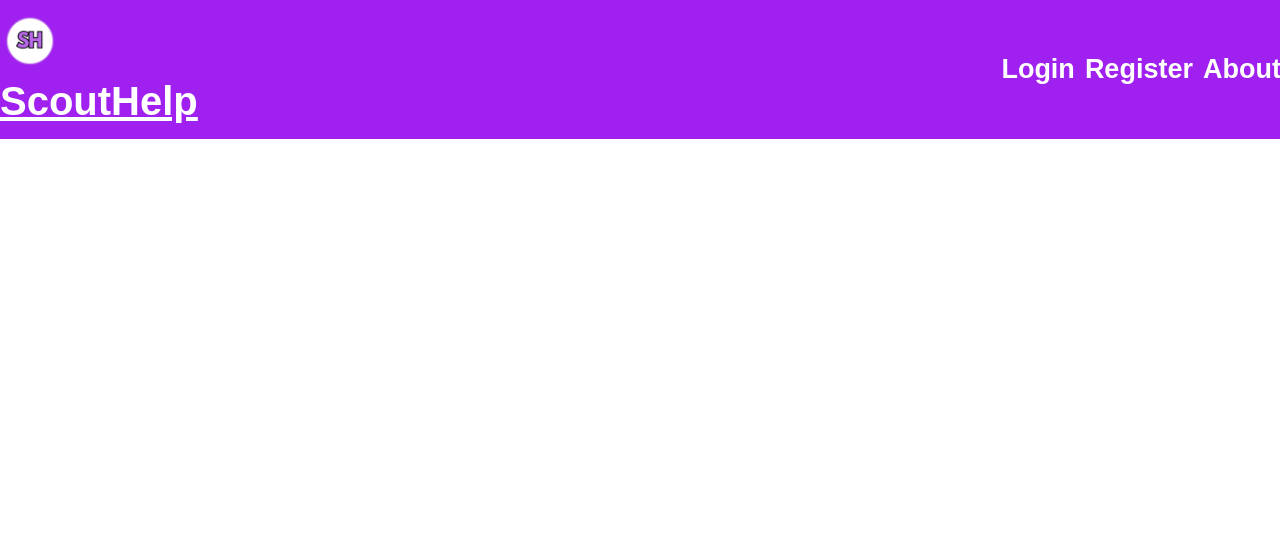
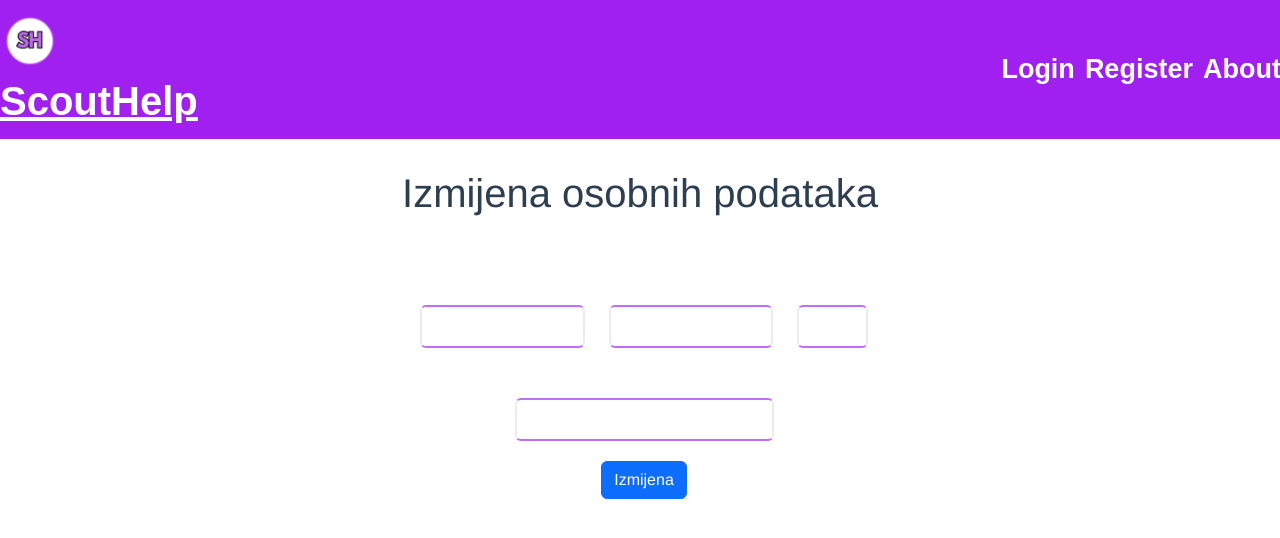
Before and after one commit to MatiaPercic/ScoutHelp-fr, a Vue app: page /updateVolonter in a window 1280 px wide. Shown: the top 538 px of the page. Built offline with nearby package versions, Linux system fonts and the light colour scheme.

Commit message:
omogućen update volontera

```diff
--- a/src/router/index.js
+++ b/src/router/index.js
@@ -63,6 +63,14 @@ const routes = [
     // which is lazy-loaded when the route is visited.
     component: () => import(/* webpackChunkName: "about" */ '../views/ProfilAdmin.vue')
   },
+  {
+    path: '/updateVolonter',
+    name: 'updateVolonter',
+    // route level code-splitting
+    // this generates a separate chunk (about.[hash].js) for this route
+    // which is lazy-loaded when the route is visited.
+    component: () => import(/* webpackChunkName: "about" */ '../views/UpdateVolonter.vue')
+  },
 ]
 
 const router = new VueRouter({
--- a/src/views/Login.vue
+++ b/src/views/Login.vue
@@ -58,6 +58,7 @@ export default {
             localStorage.removeItem("prezime");
             localStorage.removeItem("godine");
             localStorage.removeItem("email");
+            localStorage.removeItem("password");
             localStorage.removeItem("broj_aktivnosti");
             localStorage.removeItem("broj_volonterskih_sati");
         },
@@ -65,7 +66,8 @@ export default {
             localStorage.setItem("ime", user.ime);
             localStorage.setItem("prezime", user.prezime);
             localStorage.setItem("godine", user.godine);
-            localStorage.setItem("email", user.email);
+            localStorage.setItem("email", this.loginCredentials.email);
+            localStorage.setItem("password",this.loginCredentials.password);
             localStorage.setItem("broj_aktivnosti", user.broj_aktivnosti);
             localStorage.setItem("broj_volonterskih_sati", user.broj_volonterskih_sati);
         },
--- a/src/views/ProfilVolonter.vue
+++ b/src/views/ProfilVolonter.vue
@@ -1,15 +1,15 @@
 <template>
   <div class="about">
 
-    <h3 class="row">
+    <h1 class="row">
       <div class="row justify-content-between">
         <div class="col-4">Osobni podaci:</div>
         <div class="col-4" style="text-align: center">Izbornik:</div>
       </div>
-    </h3>
+    </h1>
 
     <div class="row justify-content-between">
-      <div class="col-4">
+      <div class="col-5">
         <p class="plain">
           <br />
           Ime i Prezime: {{ volonter.ime }} {{ volonter.prezime }}
@@ -26,7 +26,9 @@
           <br />
         </p>
 
-      <p class="sub_text">Izmjena lozinke ili email-a</p>
+      <p class="align">
+        <router-link to="/updateVolonter" class="sub_text"> Izmijena osobnih podataka</router-link>
+      </p>
     </div>
 
 
@@ -54,15 +56,15 @@
     </button>
 
     <p class="ogranicenje">
-      *Volonterima nije omogućeno mijenjanje
+      *Volonterima nije omogućeno mijenjanje niti unos
+      <br/>
+      novih podataka vezanih za volonterske aktivnosti.
       <br />
-      niti unos novih podataka vezanih za
-      <br />
-      volonterske aktivnosti. U slučaju
-      <br/>
-      primjećivanja krivih podataka, obratite se
+      U slučaju primjećivanja krivih podataka, obratite se
       <br/>
       osobi s administrativnom ulogom
+      <br/>
+
     </p>
   </div>
 </div>
@@ -85,6 +87,8 @@ export default {
         godine: null,
         broj_aktivnosti: null,
         broj_volonterskih_sati: null,
+        email:"",
+        password:""
       },
     };
   },
@@ -100,6 +104,8 @@ export default {
       this.volonter.godine = localStorage.getItem("godine");
       this.volonter.broj_aktivnosti = localStorage.getItem("broj_aktivnosti");
       this.volonter.broj_volonterskih_sati = localStorage.getItem("broj_volonterskih_sati");
+      this.volonter.email=localStorage.getItem("email");
+      this.volonter.password=localStorage.getItem("password");
     },
   },
 };
@@ -108,34 +114,39 @@ export default {
 <style scoped>
 .plain {
   text-align: left;
-  margin-top: 25px;
+  margin-top: 20px;
   margin-left: 10%;
-  margin-top: 1%;
+  font-size: 25px;
+
 }
 
-h3 {
-  margin-top: 3%;
+h1 {
+  margin-left: 0%;
   text-align: left;
   margin-left: 3%;
-  margin-top: 3%;
+  margin-top: 50px;
   color: #a020f0;
 }
 
+.align{
+  text-align: left;
+  margin-left: 10%;
+  margin-top: 65px;
+}
 .sub_text {
-  text-align: left;
-  margin-top: 45px;
-  margin-left: 4%;
-  font-size: smaller;
+
+
+  font-size: medium;
   text-decoration: underline;
   font-style: oblique;
-  opacity: 40%;
+  opacity: 65%;
   color: #a020f0;
 }
 
 .ogranicenje {
   text-align: center;
-  font-size: 12px;
-  opacity: 60%;
+  font-size: medium;
+  opacity: 65%;
   color: #a020f0;
 
 }
--- /dev/null
+++ b/src/views/UpdateVolonter.vue
@@ -0,0 +1,144 @@
+<template>
+  <div class="home">
+    <h1 class="title">Izmijena osobnih podataka</h1>
+
+    <div class="container">
+      <form>
+        <div class="row justify-content-center">
+          <div class="col-md-2">
+            <input
+              type="name"
+              v-model=volonter_new.new_ime
+              class="form-control"
+              id="imputName"
+              :placeholder="volonter.ime"
+              required
+            />
+          </div>
+          <div class="col-md-2">
+            <input
+              type="surname"
+              v-model=volonter_new.new_prezime
+              class="form-control"
+              id="imputSurname"
+              :placeholder="volonter.prezime"
+              required
+            />
+          </div>
+          <div class="col-md-1">
+            <input
+              type="godine"
+              v-model=volonter_new.new_godine
+              class="form-control"
+              id="imputAgge"
+              :placeholder="volonter.godine"
+              required
+            />
+          </div>
+        </div>
+
+        <div class="row justify-content-center">
+          <div class="col-md-3 custom">
+            <input
+              type="text"
+              v-model=volonter_new.new_password
+              class="form-control"
+              id="exampleInputPassword1"
+              :placeholder="volonter.password"
+              required
+            />
+          </div>
+        </div>
+
+        <button type="button" @click="update()" class="btn btn-primary">
+          Izmijena
+        </button>
+      </form>
+    </div>
+  </div>
+</template>
+
+<script>
+import router from "@/router";
+import axios from "axios";
+
+
+export default {
+    name: "updateVolonter",
+    data() {
+        return {
+            volonter:{
+                ime: "",
+                prezime: "",
+                godine: "",
+                password: "",
+            },
+
+            volonter_new: {
+                email:"",
+                new_ime: "",
+                new_prezime: "",
+                new_godine: "",
+                new_password: "",
+            },
+            response: false,
+        };
+    },
+    created() {
+        this.info();
+    },
+    methods: {
+        info() {
+            this.volonter.ime = localStorage.getItem("ime");
+            this.volonter.prezime = localStorage.getItem("prezime");
+            this.volonter.godine = localStorage.getItem("godine");
+            this.volonter.password = localStorage.getItem("password");
+            this.volonter_new.email=localStorage.getItem("email");
+        },
+        async set(){
+            localStorage.setItem("ime", this.volonter_new.new_ime);
+            localStorage.setItem("prezime", this.volonter_new.new_prezime);
+            localStorage.setItem("godine", this.volonter_new.new_godine);
+            localStorage.setItem("password",this.volonter_new.new_godine);
+        },
+        async update() {
+            axios
+                .put("http://localhost:3001/updateVolonter", this.volonter_new)
+                .then((response) => {
+                if (response) {
+                    alert("Uspiješno izmijenjeni osobni podaci!");
+                }
+                else
+                    alert("Greška pri izmijeni podataka");
+                console.log(this.volonter_new);
+                console.log(this.volonter);
+            });
+        },
+    },
+
+};
+</script>
+
+<style scooped>
+h1 {
+  margin-top: 30px;
+}
+
+.container {
+  padding-left: 20px;
+  padding-top: 50px;
+  display: block;
+  margin-left: auto;
+  margin-right: auto;
+}
+
+.form-control {
+  text-align: justify;
+  font-size: 18px;
+  opacity: 65%;
+  border-block-color: #a020f0;
+  border-width: 2px;
+  margin-bottom: 20px;
+  margin-top: 30px;
+}
+</style>
```
